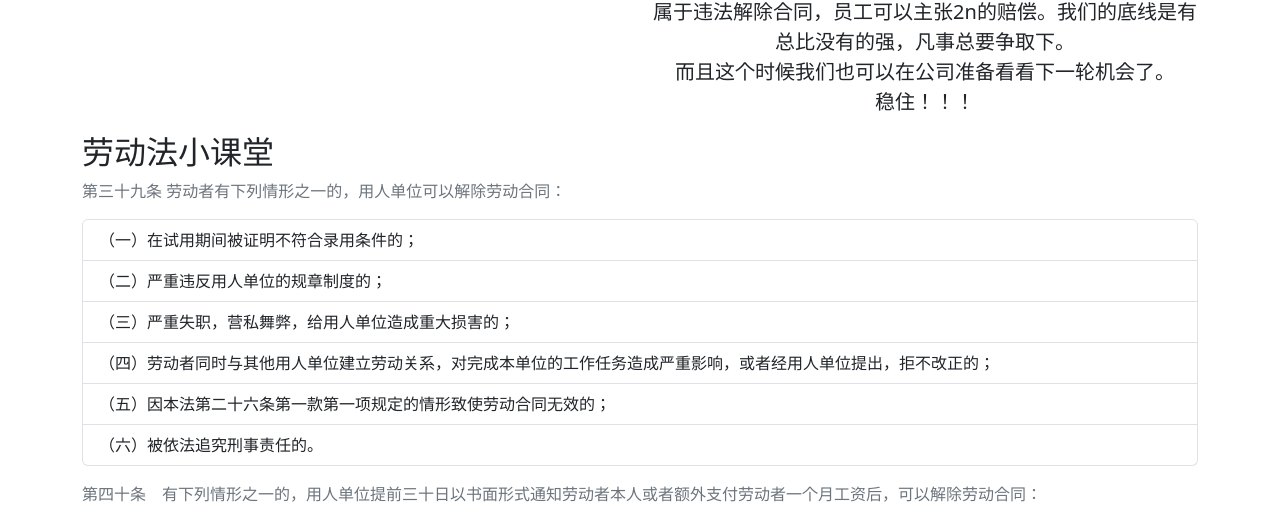
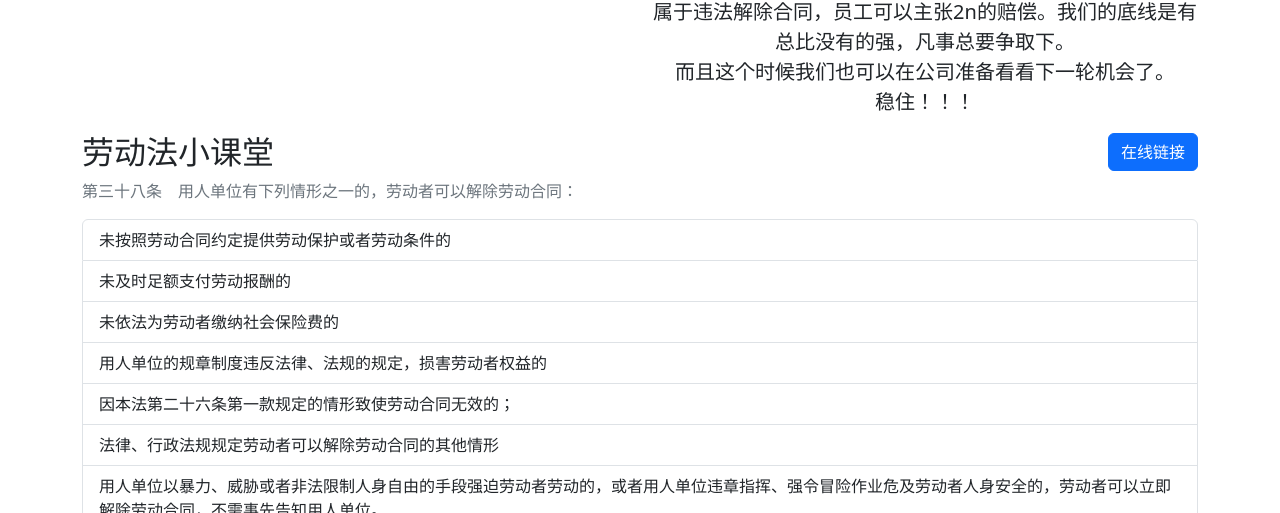
Before and after one commit to lwx-fly/bayes, a website: page index.html in a window 1280 px wide. Shown: the part 287-800 px from the top of the page. Drawn offline with nearby package versions, Linux system fonts and the light colour scheme.

Commit message:
Update index.html
add

```diff
--- a/index.html
+++ b/index.html
@@ -37,11 +37,32 @@
             </div>
         </div>
 
+        <div class="d-flex justify-content-between">
+            <h2>劳动法小课堂</h2>
             <div>
-            <h2>
-                劳动法小课堂
-            </h2>
-            <div>
+                <a href="http://www.mohrss.gov.cn/xxgk2020/fdzdgknr/zcfg/fl/202011/t20201102_394622.html"
+                    class="btn btn-primary" target="_blank" rel="noopener noreferrer" title="中华人民共和国劳动合同法"
+                    hreflang="zh">
+                    在线链接
+                </a>
+            </div>
+        </div>
+        <p class="text-secondary">
+            第三十八条　用人单位有下列情形之一的，劳动者可以解除劳动合同：
+        <ul class="list-group">
+            <li class="list-group-item">未按照劳动合同约定提供劳动保护或者劳动条件的</li>
+            <li class="list-group-item">未及时足额支付劳动报酬的</li>
+            <li class="list-group-item">未依法为劳动者缴纳社会保险费的</li>
+            <li class="list-group-item">用人单位的规章制度违反法律、法规的规定，损害劳动者权益的</li>
+            <li class="list-group-item">因本法第二十六条第一款规定的情形致使劳动合同无效的；</li>
+            <li class="list-group-item">法律、行政法规规定劳动者可以解除劳动合同的其他情形</li>
+            <li class="list-group-item">
+                用人单位以暴力、威胁或者非法限制人身自由的手段强迫劳动者劳动的，或者用人单位违章指挥、强令冒险作业危及劳动者人身安全的，劳动者可以立即解除劳动合同，不需事先告知用人单位。</li>
+        </ul>
+
+        </p>
+
+
 
         <p class="text-secondary">
             第三十九条 劳动者有下列情形之一的，用人单位可以解除劳动合同：
@@ -153,9 +174,6 @@
         </p>
         </p>
     </div>
-        </div>
-
-
 
 
 </body>
```
Lines whose indentation alone changed are shown as unchanged.
